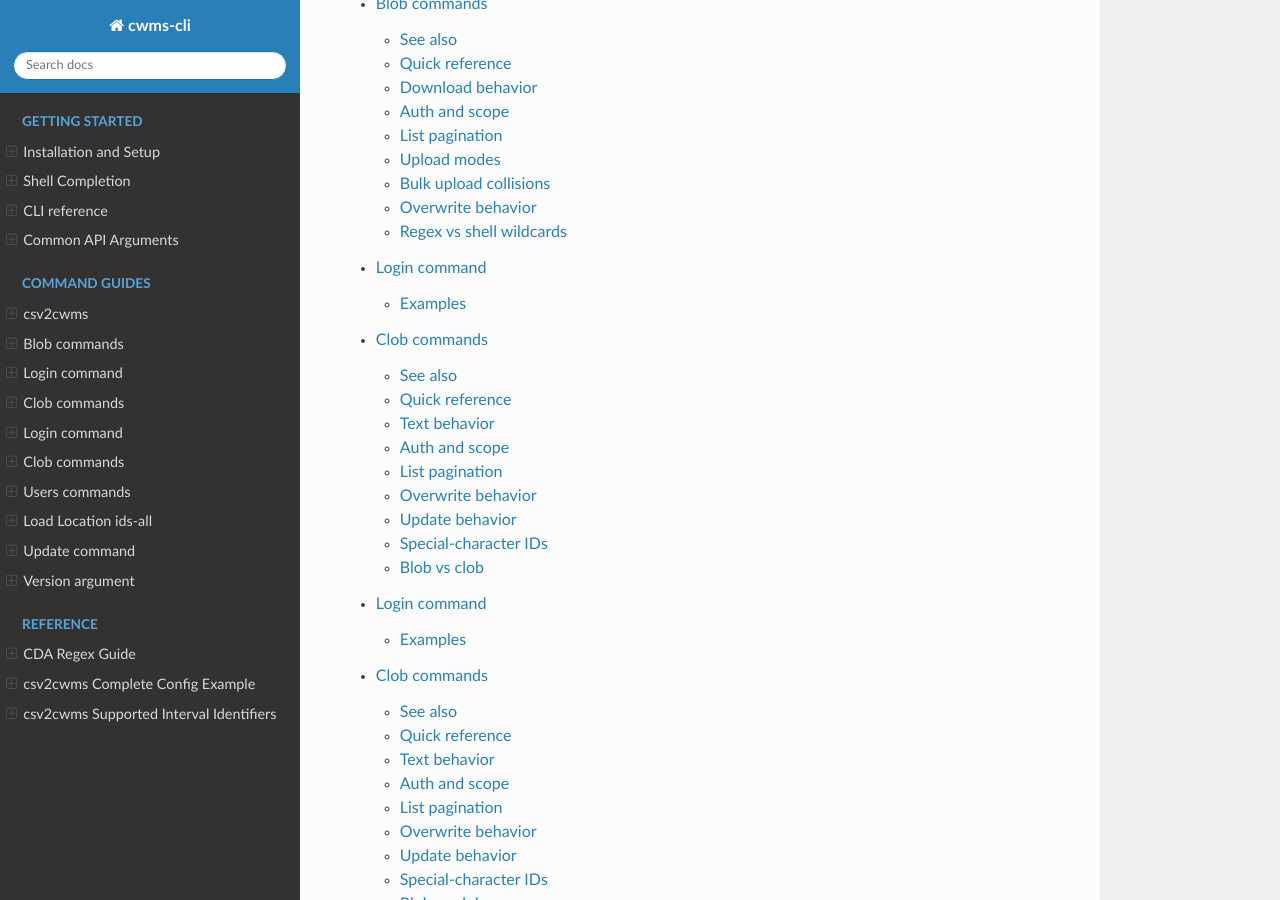
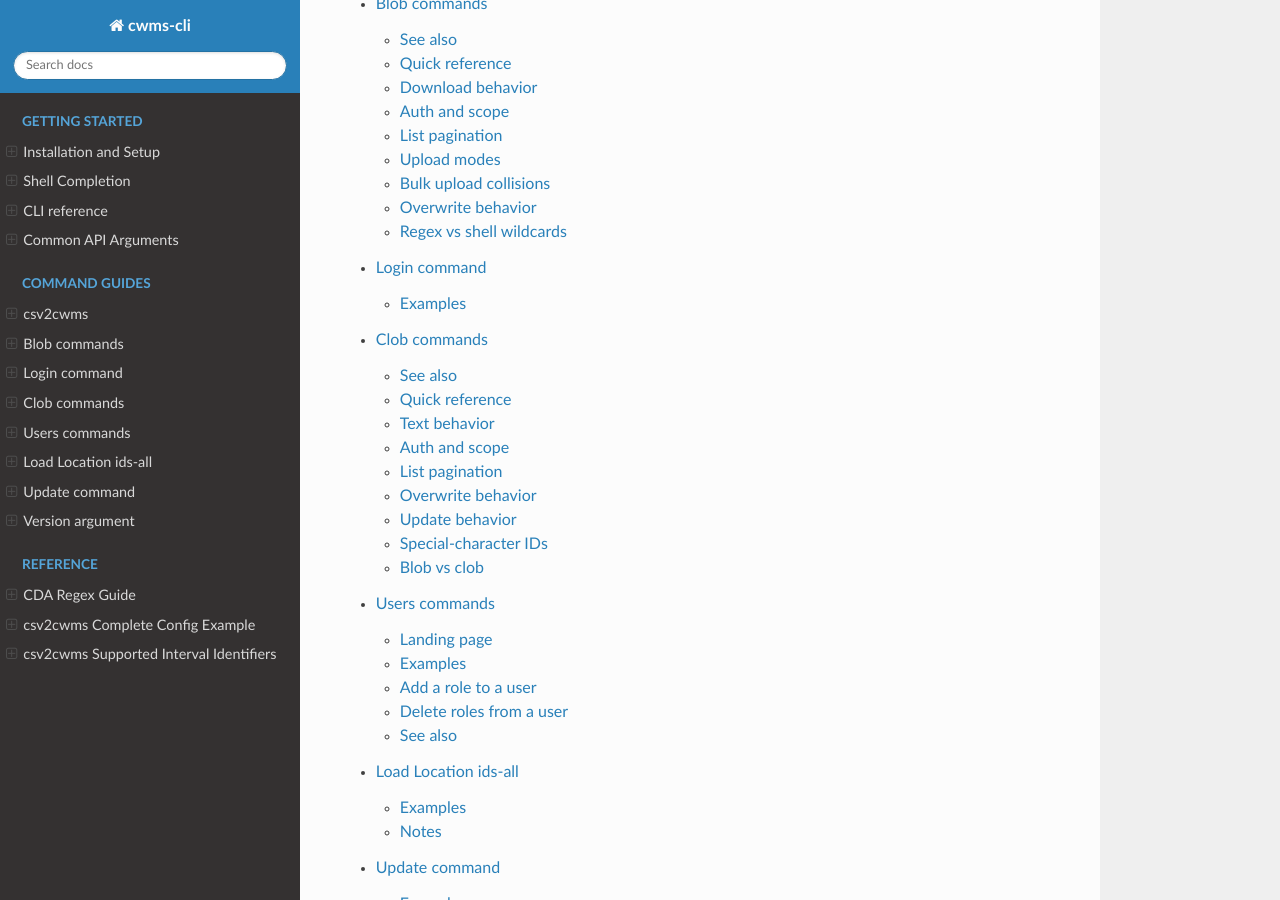
Before and after one commit to HydrologicEngineeringCenter/cwms-cli, a Sphinx documentation site: the page built from docs/index.rst, in a window 1280 px wide and 900 px high, scrolled down 1967 px. Built offline with Sphinx 7.4.7 and the Read the Docs theme 3.1.0, drawn with Linux system fonts in a browser that asks for light colours.

Commit message:
fix docs index toctree duplicates

```diff
--- a/docs/index.rst
+++ b/docs/index.rst
@@ -61,8 +61,6 @@ Contents
    cli/blob
    cli/login
    cli/clob
-   cli/login
-   cli/clob
    cli/users
    cli/load_location_ids_all
    cli/update
```
